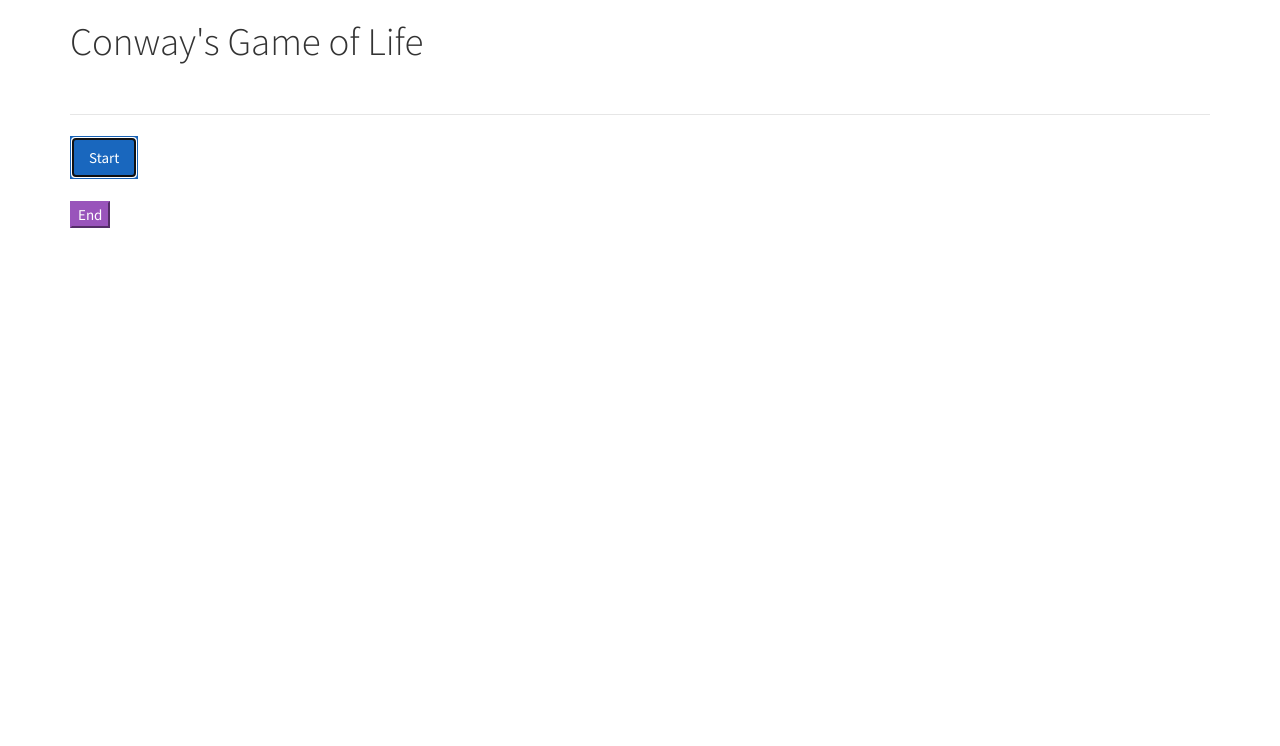
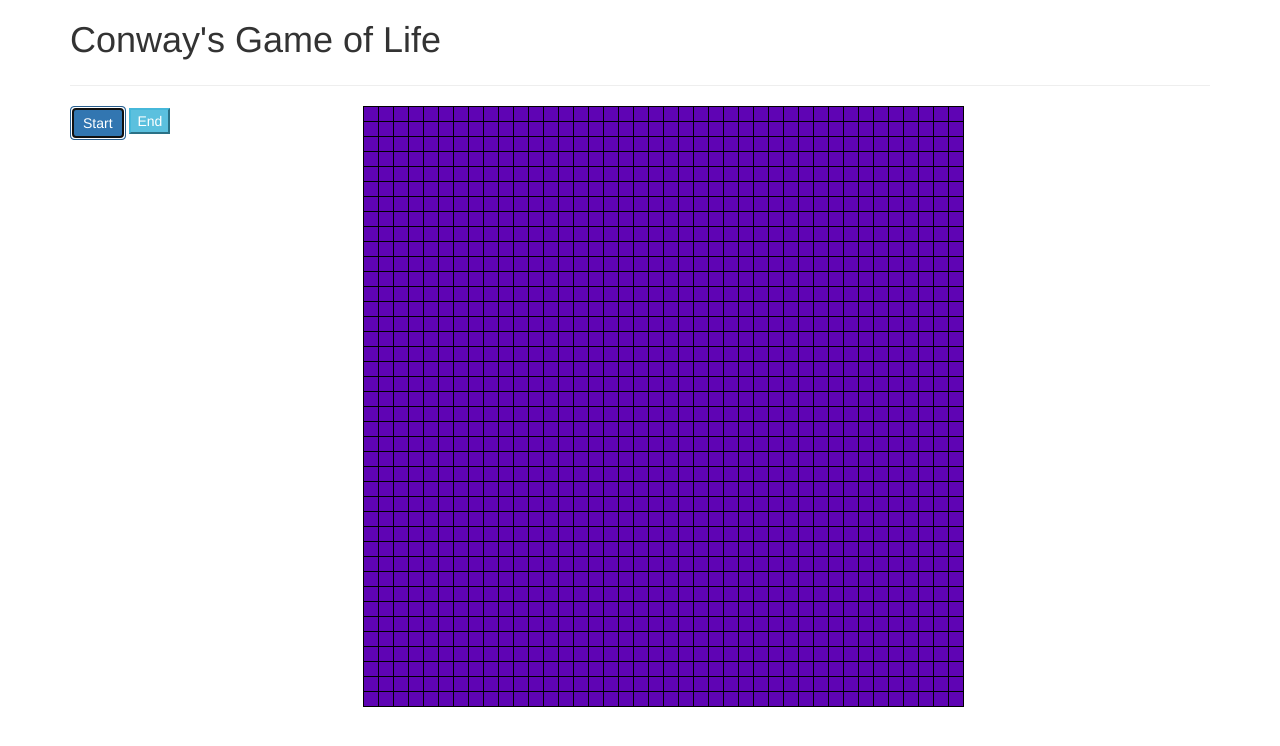
Before and after one commit to BordRGal32/Conway-s-Game-of-Life---Javascript, a plain HTML site: page index.html in a window 1280 px wide. Both pictures are taken after a click on the button "Start". Drawn offline with Linux system fonts and the light colour scheme.

Commit message:
cleans up the code

```diff
--- a/css/styles.css
+++ b/css/styles.css
@@ -1,3 +1,27 @@
 h1 {
-    margin-bottom: 50px;
+    margin-bottom: 25px;
 }
+
+table {
+    border: 1px solid black;
+    text-align: center;
+    margin-bottom: 25px;
+}
+
+td {
+  height: 15px;
+  width: 15px;
+  border: 1px solid black;
+}
+
+
+.alive{
+    background-color: #00FF00;
+
+}
+
+
+.dead {
+    background-color: #5F04B4;
+
+}
--- a/index.html
+++ b/index.html
@@ -1,7 +1,7 @@
 <!DOCTYPE html>
 <html>
   <head>
-    <link href="css/bootswatch_theme.css" rel="stylesheet" type="text/css">
+    <link href="css/bootstrap.css" rel="stylesheet" type="text/css">
     <link href="css/styles.css" rel="stylesheet" type="text/css">
     <script src="js/jquery-1.11.0.js"></script>
     <script src="js/scripts.js"></script>
@@ -13,8 +13,8 @@
     <hr>
         <div class = 'row'>
             <div class = 'col-md-3'>
-                <button id="start" class="btn btn-primary">Start</button><br><br>
-                <button id="stop" class="bnt btn-info">End</button>
+                <button id="start" class="btn btn-primary">Start</button>
+                <button id="pause" class="bnt btn-info">End</button>
             </div>
             <div class='col-md-7'>
                 <table id="universe"></table>
--- a/js/scripts.js
+++ b/js/scripts.js
@@ -1,8 +1,8 @@
 var Cell = {
     initialize: function(cellId) {
-        this.cellId = cellId
+        this.cellId = cellId;
         this.state = false;
-        this.futureState = false;
+
     },
 
     create: function(cellId, dimension) {
@@ -58,13 +58,11 @@ var Cell = {
         } else {
           this.futureState = this.state;
         }
-        return this.futureState
     },
 
-    updateState: function() {
-        this.setFutureState();
-        this.state = this.futureState;
-        this.futureState = false
+
+    setState: function() {
+        this.state = !this.state
     }
 
 };
@@ -78,3 +76,50 @@ var World = {
    }
 
 };
+
+$(document).ready(function() {
+    World.populate(40);
+
+    for (var i=0; i < 40; i++) {
+        $("table#universe").append("<tr></tr>")
+        for(var j=0; j < 40; j++ ) {
+            $("tr").last().append("<td id ='" + ((i*40)+j) + "' class = 'dead'></td>")
+        }
+    }
+
+    $('table#universe td').click(function() {
+        var cellId = $(this).attr("id");
+        World.population[cellId].setState();
+        $(this).attr('class', 'alive');
+
+    });
+
+    $("#start").click(function() {
+        var interval = setInterval(function() {
+            World.population.forEach(function(cell) {
+                cell.setFutureState();
+            });
+
+            World.population.forEach(function(cell) {
+
+                if (cell.futureState === true) {
+                    $("td#"+cell.cellId).attr('class', 'alive')
+                    cell.state = true;
+                    this.timeAliveCount += 1
+                } else if (cell.futureState === false) {
+                    $("td#"+cell.cellId).attr('class', 'dead')
+                    cell.state = false;
+                }
+           });
+
+        }, 100);
+
+        $("#stop").click(function() {
+            clearInterval(interval);
+        });
+    });
+
+
+
+
+})
```
Also changed, not shown: spec/specs.js (+5 -8 lines).
